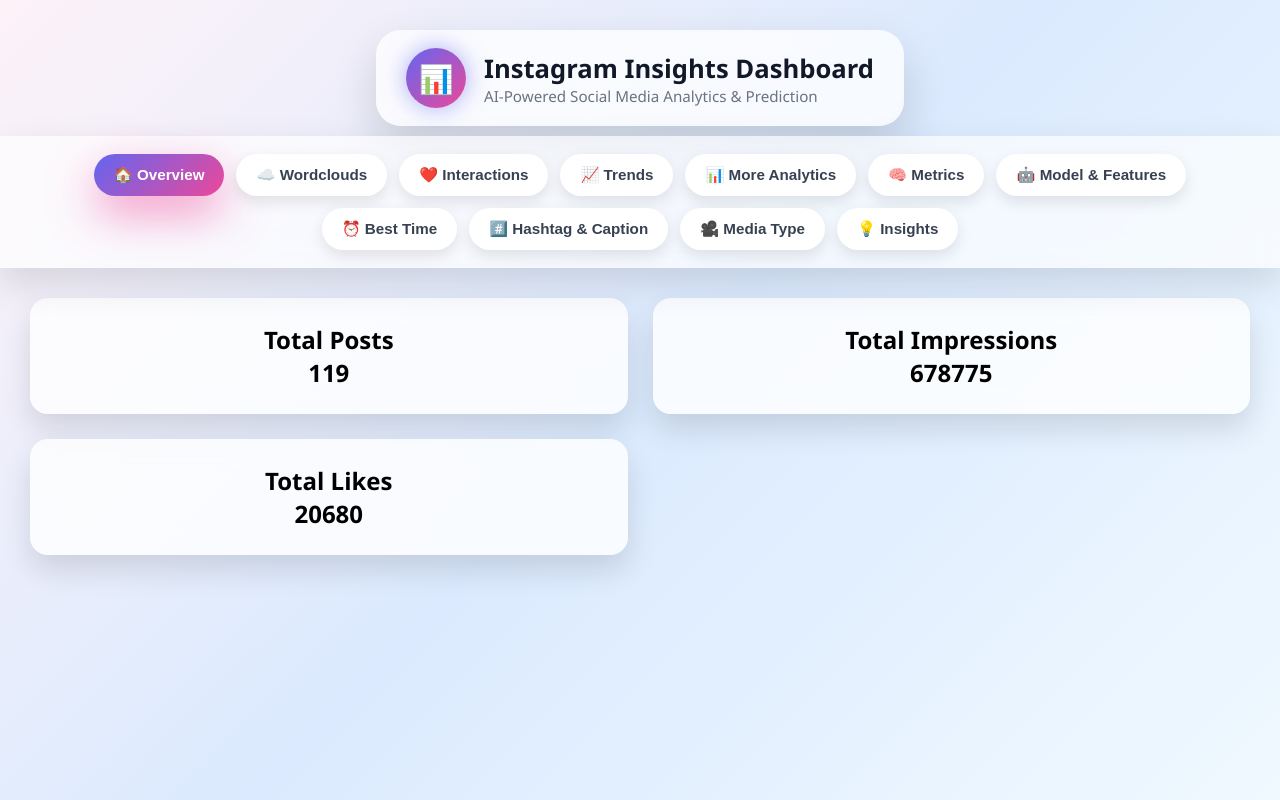
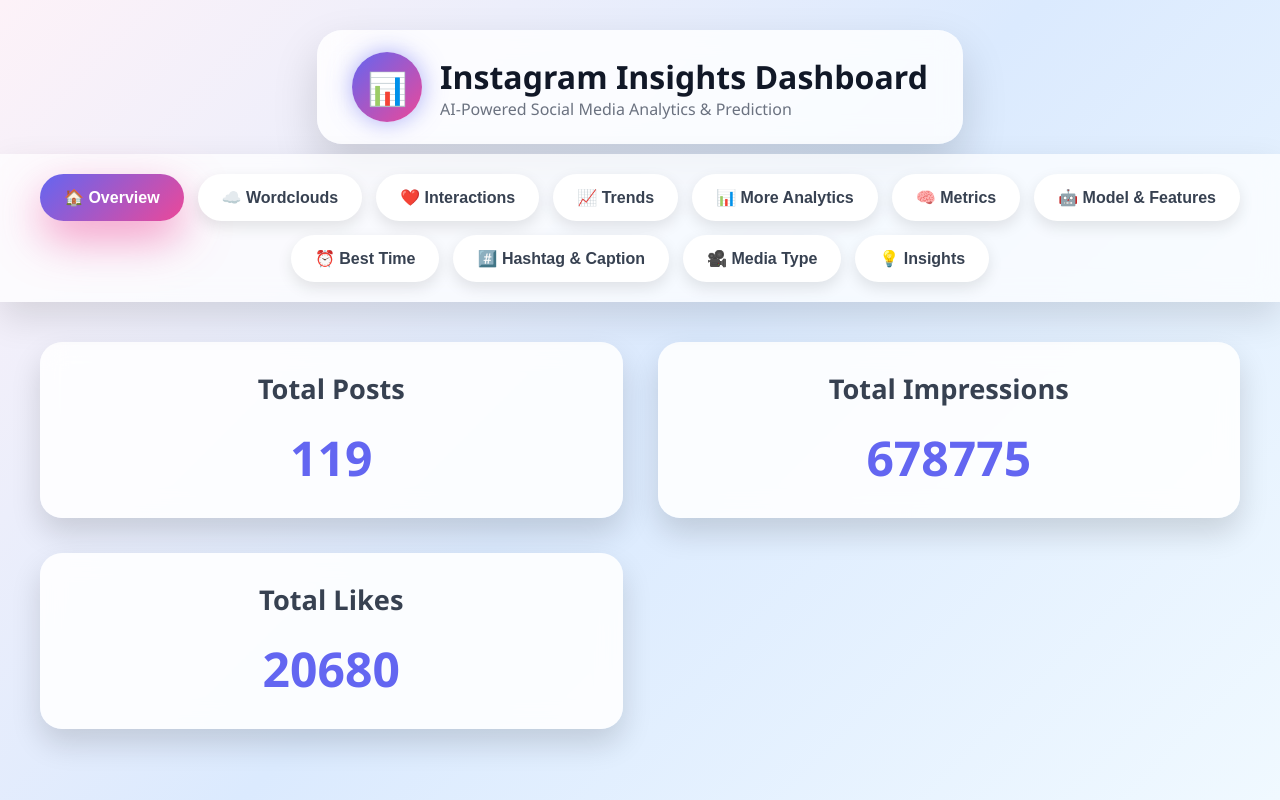
Before and after one commit to mvsanthi123/instareachanalysis, a Django app: page / in a window 1280 px wide. Run offline with Django 5.2, Linux system fonts and the light colour scheme.

Commit message:
Update dashboard.html

```diff
--- a/insights_app/templates/insights_app/dashboard.html
+++ b/insights_app/templates/insights_app/dashboard.html
@@ -1,14 +1,12 @@
 {% load static %}
 <!DOCTYPE html>
 <html lang="en">
-
 <head>
 <meta charset="UTF-8">
 <title>Instagram Insights Dashboard</title>
 <meta name="viewport" content="width=device-width, initial-scale=1.0">
 
 <style>
-
 :root{
   --primary:#6366f1;
   --accent:#ec4899;
@@ -24,10 +22,10 @@ body{
   font-family:'Segoe UI',sans-serif;
   background:linear-gradient(135deg,#fdf2f8,#dbeafe,#f0f9ff);
   min-height:100vh;
+  overflow-x:hidden;
 }
 
 /* ================= HEADER ================= */
-
 .app-header{
   display:flex;
   justify-content:center;
@@ -38,71 +36,64 @@ body{
   display:flex;
   align-items:center;
   gap:18px;
-  background:rgba(255,255,255,.75);
+  background:rgba(255,255,255,.82);
   backdrop-filter:blur(12px);
-  padding:18px 30px;
+  padding:22px 35px;
   border-radius:25px;
   box-shadow:0 20px 45px rgba(0,0,0,.15);
 }
 
 .logo-circle{
-  width:60px;
-  height:60px;
+  width:70px;
+  height:70px;
   border-radius:50%;
   background:linear-gradient(135deg,#6366f1,#ec4899);
   display:flex;
   align-items:center;
   justify-content:center;
-  font-size:28px;
+  font-size:32px;
   color:white;
   animation:glowPulse 3s infinite;
 }
 
 .logo-box h1{
-  font-size:1.6rem;
+  font-size:2rem;
   color:#111827;
 }
 
 .logo-box p{
-  font-size:.95rem;
+  font-size:1rem;
   color:#6b7280;
 }
 
 @keyframes glowPulse{
-  0%{
-    box-shadow:0 0 0 rgba(99,102,241,.4)
-  }
-  50%{
-    box-shadow:0 0 35px rgba(99,102,241,.6)
-  }
-  100%{
-    box-shadow:0 0 0 rgba(99,102,241,.4)
-  }
+  0%{box-shadow:0 0 0 rgba(99,102,241,.4)}
+  50%{box-shadow:0 0 35px rgba(99,102,241,.6)}
+  100%{box-shadow:0 0 0 rgba(99,102,241,.4)}
 }
 
 /* ================= TABS ================= */
-
 .tabs{
   position:sticky;
   top:0;
   z-index:20;
   display:flex;
   flex-wrap:wrap;
-  gap:12px;
-  padding:18px 25px;
+  gap:14px;
+  padding:20px 25px;
   justify-content:center;
-  background:rgba(255,255,255,.65);
+  background:rgba(255,255,255,.72);
   backdrop-filter:blur(14px);
   box-shadow:0 15px 35px rgba(0,0,0,.12);
 }
 
 .tab-btn{
-  padding:12px 20px;
+  padding:14px 24px;
   border-radius:40px;
   border:none;
   cursor:pointer;
-  font-weight:600;
-  font-size:.95rem;
+  font-weight:700;
+  font-size:1rem;
   background:white;
   color:#374151;
   transition:all .35s ease;
@@ -121,15 +112,14 @@ body{
 }
 
 /* ================= SECTIONS ================= */
-
 .section{
   display:none;
-  padding:30px;
+  padding:40px;
   animation:fadeSlide .6s ease;
 }
 
 .section.active{
-  display:block
+  display:block;
 }
 
 @keyframes fadeSlide{
@@ -143,25 +133,21 @@ body{
   }
 }
 
-/* ================= GRID ================= */
-
+/* ================= GRID & CARDS ================= */
 .grid{
   display:grid;
   grid-template-columns:repeat(auto-fit,minmax(500px,1fr));
-  gap:25px;
+  gap:35px;
 }
 
-/* ================= CARDS ================= */
-
 .card{
-  background:rgba(255,255,255,.8);
+  background:rgba(255,255,255,.88);
   backdrop-filter:blur(12px);
-  border-radius:18px;
-  padding:25px;
+  border-radius:22px;
+  padding:28px;
   text-align:center;
-  box-shadow:0 15px 30px rgba(0,0,0,.12);
+  box-shadow:0 15px 30px rgba(0,0,0,.14);
   transition:.4s;
-  overflow:auto;
 }
 
 .card:hover{
@@ -169,56 +155,70 @@ body{
   box-shadow:0 25px 50px rgba(99,102,241,.35);
 }
 
+/* ================= IMAGE IMPROVEMENTS ================= */
 .card img{
   width:100%;
-  height:auto;
-  min-height:420px;
+  height:650px;
   object-fit:contain;
-  border-radius:12px;
-  padding:10px;
+  border-radius:18px;
+  background:#ffffff;
+  padding:18px;
+  border:3px solid #e5e7eb;
+  image-rendering:auto;
 }
 
 .card-title{
-  margin-top:12px;
-  font-weight:600;
+  margin-top:18px;
+  font-weight:700;
+  font-size:1.2rem;
+  color:#111827;
+}
+
+/* ================= OVERVIEW METRICS ================= */
+#overview .card h2{
+  font-size:1.7rem;
   color:#374151;
-  font-size:18px;
+  margin-bottom:18px;
+}
+
+#overview .card h1{
+  font-size:3rem;
+  color:#6366f1;
 }
 
 /* ================= METRICS ================= */
-
 .metrics-box{
-  background:rgba(255,255,255,.75);
-  padding:30px;
-  border-radius:20px;
+  background:rgba(255,255,255,.82);
+  padding:40px;
+  border-radius:24px;
   box-shadow:0 20px 40px rgba(0,0,0,.15);
-  max-width:600px;
+  max-width:700px;
   margin:auto;
 }
 
 .metrics-box p{
-  font-size:18px;
-  margin-bottom:12px;
-  color:#374151;
+  font-size:1.4rem;
+  margin-bottom:18px;
   font-weight:600;
+  color:#1f2937;
 }
 
-/* ================= AUTO INSIGHTS ================= */
-
+/* ================= AUTO INSIGHTS SCROLL ================= */
 .insight-box {
   background: linear-gradient(135deg, #0f2027, #203a43, #2c5364);
-  border-radius: 16px;
-  padding: 20px;
+  border-radius: 22px;
+  padding: 30px;
   color: #fff;
   box-shadow: 0 12px 25px rgba(0, 0, 0, 0.3);
 }
 
 .insight-box h2{
   margin-bottom:20px;
+  font-size:2rem;
 }
 
 .insight-scroll {
-  height: 220px;
+  height: 320px;
   overflow: hidden;
   position: relative;
   cursor: pointer;
@@ -232,10 +232,10 @@ body{
 }
 
 .insight-scroll li {
-  padding: 12px 0;
-  font-size: 15px;
-  line-height: 1.6;
-  opacity: 0.95;
+  padding: 16px 0;
+  font-size: 1.2rem;
+  line-height: 1.8;
+  opacity: 0.96;
 }
 
 @keyframes scrollInsights {
@@ -252,16 +252,17 @@ body{
 }
 
 /* ================= RESPONSIVE ================= */
-
-@media(max-width:768px){
-
+@media(max-width:1200px){
   .grid{
     grid-template-columns:1fr;
   }
 
   .card img{
-    min-height:300px;
+    height:520px;
   }
+}
+
+@media(max-width:768px){
 
   .logo-box{
     flex-direction:column;
@@ -269,10 +270,25 @@ body{
   }
 
   .logo-box h1{
-    font-size:1.3rem;
+    font-size:1.5rem;
+  }
+
+  .section{
+    padding:20px;
+  }
+
+  .grid{
+    grid-template-columns:1fr;
+  }
+
+  .card img{
+    height:420px;
+  }
+
+  .tab-btn{
+    width:100%;
   }
 }
-
 </style>
 </head>
 
@@ -302,8 +318,6 @@ body{
   <button class="tab-btn" onclick="showTab('auto_insights',this)">💡 Insights</button>
 </div>
 
-<!-- ================= OVERVIEW ================= -->
-
 <section id="overview" class="section active">
   <div class="grid">
     <div class="card">
@@ -323,11 +337,8 @@ body{
   </div>
 </section>
 
-<!-- ================= WORDCLOUDS ================= -->
-
 <section id="wordclouds" class="section">
   <div class="grid">
-
     <div class="card">
       <img src="{% static 'insights_app/images/caption_wc.png' %}">
       <div class="card-title">Caption Wordcloud</div>
@@ -337,95 +348,38 @@ body{
       <img src="{% static 'insights_app/images/hashtag_wc.png' %}">
       <div class="card-title">Hashtag Wordcloud</div>
     </div>
-
   </div>
 </section>
 
-<!-- ================= INTERACTIONS ================= -->
-
 <section id="interactions" class="section">
   <div class="grid">
-
-    <div class="card">
-      <img src="{% static 'insights_app/images/interaction_bar.png' %}">
-    </div>
-
-    <div class="card">
-      <img src="{% static 'insights_app/images/interaction_pie.png' %}">
-    </div>
-
-    <div class="card">
-      <img src="{% static 'insights_app/images/likes_vs_impressions.png' %}">
-    </div>
-
-    <div class="card">
-      <img src="{% static 'insights_app/images/comments_vs_impressions.png' %}">
-    </div>
-
-    <div class="card">
-      <img src="{% static 'insights_app/images/saves_vs_impressions.png' %}">
-    </div>
-
-    <div class="card">
-      <img src="{% static 'insights_app/images/shares_vs_impressions.png' %}">
-    </div>
-
+    <div class="card"><img src="{% static 'insights_app/images/interaction_bar.png' %}"></div>
+    <div class="card"><img src="{% static 'insights_app/images/interaction_pie.png' %}"></div>
+    <div class="card"><img src="{% static 'insights_app/images/likes_vs_impressions.png' %}"></div>
+    <div class="card"><img src="{% static 'insights_app/images/comments_vs_impressions.png' %}"></div>
+    <div class="card"><img src="{% static 'insights_app/images/saves_vs_impressions.png' %}"></div>
+    <div class="card"><img src="{% static 'insights_app/images/shares_vs_impressions.png' %}"></div>
   </div>
 </section>
 
-<!-- ================= TRENDS ================= -->
-
 <section id="trends" class="section">
   <div class="grid">
-
-    <div class="card">
-      <img src="{% static 'insights_app/images/top20_hashtags.png' %}">
-    </div>
-
-    <div class="card">
-      <img src="{% static 'insights_app/images/correlation_matrix.png' %}">
-    </div>
-
-    <div class="card">
-      <img src="{% static 'insights_app/images/profile_vs_follows.png' %}">
-    </div>
-
-    <div class="card">
-      <img src="{% static 'insights_app/images/reach_by_post_type.png' %}">
-    </div>
-
+    <div class="card"><img src="{% static 'insights_app/images/top20_hashtags.png' %}"></div>
+    <div class="card"><img src="{% static 'insights_app/images/correlation_matrix.png' %}"></div>
+    <div class="card"><img src="{% static 'insights_app/images/profile_vs_follows.png' %}"></div>
+    <div class="card"><img src="{% static 'insights_app/images/reach_by_post_type.png' %}"></div>
   </div>
 </section>
 
-<!-- ================= MORE ANALYTICS ================= -->
-
 <section id="more" class="section">
   <div class="grid">
-
-    <div class="card">
-      <img src="{% static 'insights_app/images/reach_trend.png' %}">
-    </div>
-
-    <div class="card">
-      <img src="{% static 'insights_app/images/engagement_over_time.png' %}">
-    </div>
-
-    <div class="card">
-      <img src="{% static 'insights_app/images/followers_growth.png' %}">
-    </div>
-
-    <div class="card">
-      <img src="{% static 'insights_app/images/top_post_formats.png' %}">
-    </div>
-
-    <div class="card">
-      <img src="{% static 'insights_app/images/hashtag_engagement.png' %}">
-    </div>
-
+    <div class="card"><img src="{% static 'insights_app/images/reach_trend.png' %}"></div>
+    <div class="card"><img src="{% static 'insights_app/images/engagement_over_time.png' %}"></div>
+    <div class="card"><img src="{% static 'insights_app/images/followers_growth.png' %}"></div>
+    <div class="card"><img src="{% static 'insights_app/images/top_post_formats.png' %}"></div>
+    <div class="card"><img src="{% static 'insights_app/images/hashtag_engagement.png' %}"></div>
   </div>
 </section>
-
-<!-- ================= METRICS ================= -->
 
 <section id="metrics" class="section">
   <div class="metrics-box">
@@ -437,121 +391,76 @@ body{
   </div>
 </section>
 
-<!-- ================= MODEL FEATURES ================= -->
-
 <section id="model_features" class="section">
   <div class="grid">
-
     {% for img in model_feature_images %}
-
     <div class="card">
       <img src="{% static 'insights_app/images/'|add:img %}">
     </div>
-
     {% endfor %}
-
   </div>
 </section>
 
-<!-- ================= BEST TIME ================= -->
-
 <section id="best_time" class="section">
   <div class="grid">
-
     {% for img in best_time_images %}
-
     <div class="card">
       <img src="{% static 'insights_app/images/'|add:img %}">
     </div>
-
     {% endfor %}
-
   </div>
 </section>
 
-<!-- ================= HASHTAG CAPTION ================= -->
-
 <section id="hashtag_caption" class="section">
   <div class="grid">
-
     {% for img in hashtag_caption_images %}
-
     <div class="card">
       <img src="{% static 'insights_app/images/'|add:img %}">
     </div>
-
     {% endfor %}
-
   </div>
 </section>
 
-<!-- ================= MEDIA TYPE ================= -->
-
 <section id="media_type" class="section">
   <div class="grid">
-
     {% for img in media_type_images %}
-
     <div class="card">
       <img src="{% static 'insights_app/images/'|add:img %}">
     </div>
-
     {% endfor %}
-
   </div>
 </section>
 
-<!-- ================= AUTO INSIGHTS ================= -->
-
 <section id="auto_insights" class="section">
   <div class="insight-box">
-
     <h2>💡 Actionable Instagram Insights</h2>
 
     <div class="insight-scroll" id="insightScroll">
       <ul>
-
         {% for insight in insights %}
         <li>{{ insight }}</li>
         {% endfor %}
-
       </ul>
     </div>
-
   </div>
 </section>
 
-<!-- ================= TAB SCRIPT ================= -->
+<script>
+function showTab(id,btn){
+  document.querySelectorAll('.section').forEach(s=>s.classList.remove('active'));
+  document.querySelectorAll('.tab-btn').forEach(b=>b.classList.remove('active'));
+
+  document.getElementById(id).classList.add('active');
+  btn.classList.add('active');
+}
+</script>
 
 <script>
-
-function showTab(id,btn){
-
-  document.querySelectorAll('.section').forEach(
-    s => s.classList.remove('active')
-  );
-
-  document.querySelectorAll('.tab-btn').forEach(
-    b => b.classList.remove('active')
-  );
-
-  document.getElementById(id).classList.add('active');
-
-  btn.classList.add('active');
-}
-
-</script>
-
-<!-- ================= INSIGHT SCROLL ================= -->
-
-<script>
-
 const insightScroll = document.getElementById("insightScroll");
 const insightList = insightScroll.querySelector("ul");
 let resumeTimeout = null;
 
 insightScroll.addEventListener("click", () => {
-
   insightList.style.animationPlayState = "paused";
 
   clearTimeout(resumeTimeout);
@@ -559,9 +468,7 @@ insightScroll.addEventListener("click", () => {
   resumeTimeout = setTimeout(() => {
     insightList.style.animationPlayState = "running";
   }, 3000);
-
 });
-
 </script>
 
 </body>
```
